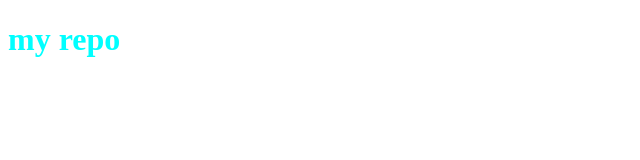
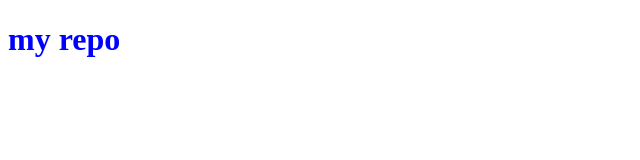
Before and after one commit to VinishP-03/vInish, a plain HTML site: page index.html in a window 1280 px wide. Shown: the whole page, without its empty margins (0-640 px from the left). Drawn offline with Linux system fonts and the light colour scheme.

Commit message:
colour changed

```diff
--- a/index.html
+++ b/index.html
@@ -6,6 +6,6 @@
     <title>Document</title>
 </head>
 <body>
-    <h1 style="color: aqua;">my repo</h1>
+    <h1 style="color:blue;">my repo</h1>
 </body>
 </html>
```
